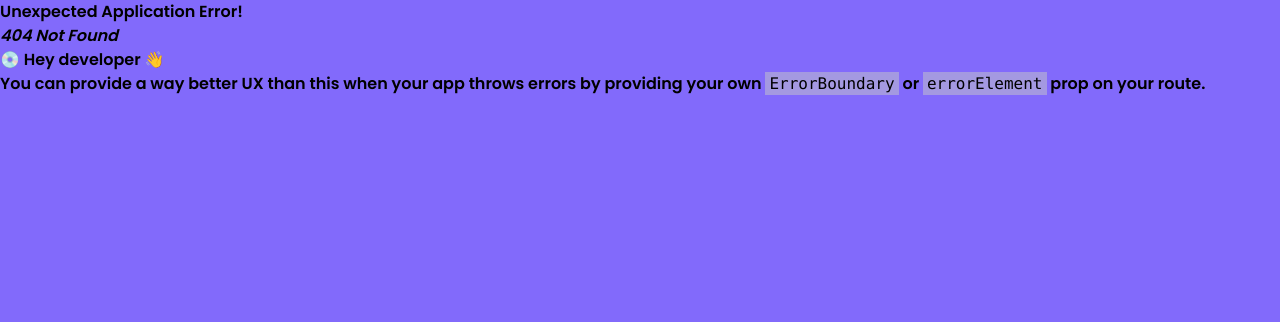
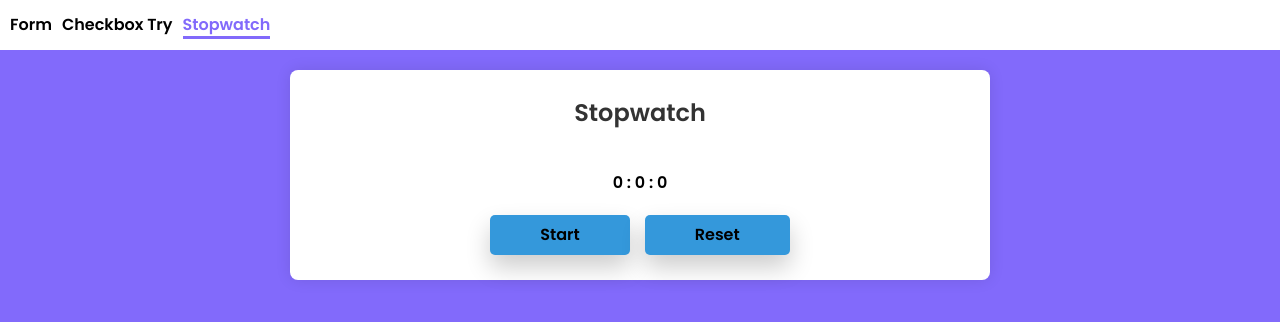
Before and after one commit to vikasdev66/interview-projects, a React (Create React App) app: page /stopwatch in a window 1280 px wide. Before the commit this address had no page. Shown: the top 322 px of the page. Built offline with nearby package versions, Linux system fonts and the light colour scheme.

Commit message:
stopwatch created

```diff
--- a/src/App.js
+++ b/src/App.js
@@ -1,4 +1,4 @@
-import { FormTry, CheckboxTry } from "./components/index";
+import { FormTry, CheckboxTry, Stopwatch } from "./components/index";
 import { RouterProvider, createBrowserRouter } from "react-router-dom";
 import Layout from "./Layout";
 import "./App.css";
@@ -10,6 +10,7 @@ const router = createBrowserRouter([
     children: [
       { path: "/", element: <FormTry /> },
       { path: "/checkboxTry", element: <CheckboxTry /> },
+      { path: "/stopwatch", element: <Stopwatch /> },
     ],
   },
 ]);
--- a/src/components/Navbar/Navbar.jsx
+++ b/src/components/Navbar/Navbar.jsx
@@ -22,6 +22,14 @@ export function Navbar() {
             Checkbox Try
           </NavLink>
         </li>
+        <li>
+          <NavLink
+            to="/stopwatch"
+            className={(isActive) => `navLink ${isActive.isActive ? "isActiveNav" : ""}`}
+          >
+            Stopwatch
+          </NavLink>
+        </li>
       </ul>
     </nav>
   );
--- /dev/null
+++ b/src/components/Stopwatch/Stopwatch.css
@@ -0,0 +1,15 @@
+.stopwatch-btn-container{
+    margin-top: 20px;
+    display: flex;
+    gap: 15px;
+}
+
+.stopwatch-btn-container button {
+  padding: 0.5rem 3.125rem;
+  text-align: center;
+  background-color: #3498db;
+  border: none;
+  border-radius: 0.3125rem;
+  box-shadow: 0 12px 24px 0 rgba(0, 0, 0, 0.2);
+  cursor: pointer;
+}
--- /dev/null
+++ b/src/components/Stopwatch/Stopwatch.jsx
@@ -0,0 +1,50 @@
+import React, { useRef, useState } from "react";
+import "./Stopwatch.css";
+
+export function Stopwatch() {
+  const intervalRef = useRef(null);
+  const [timer, setTimer] = useState(0);
+  const [start, setStart] = useState(false);
+  const handleStart = () => {
+    if (!start) {
+      intervalRef.current = setInterval(() => {
+        setTimer((prev) => prev + 1);
+      }, 1000);
+      setStart(true);
+      return;
+    }
+    clearInterval(intervalRef.current);
+    setStart(false);
+  };
+  return (
+    <div className="main-container">
+      <div className="container">
+        <header>Stopwatch</header>
+        <div className="stopwatch-container flex flex-col items-center justify-center mt-10">
+          <div>
+            {Math.floor(timer / 60 / 60)} : {Math.floor((timer / 60) % 60)} :{" "}
+            {Math.floor(timer % 60)}
+          </div>
+          <div className="stopwatch-btn-container">
+            <button
+              onClick={() => {
+                handleStart(!start);
+              }}
+            >
+              {start ? "Pause" : "Start"}
+            </button>
+            <button
+              onClick={() => {
+                clearInterval(intervalRef.current);
+                setStart(false);
+                setTimer(0);
+              }}
+            >
+              Reset
+            </button>
+          </div>
+        </div>
+      </div>
+    </div>
+  );
+}
--- a/src/components/index.js
+++ b/src/components/index.js
@@ -1,3 +1,4 @@
 export { FormTry } from "./FormTry/FormTry";
 export { CheckboxTry } from "./CheckboxTry/CheckboxTry";
 export { Navbar } from "./Navbar/Navbar";
+export { Stopwatch } from "./Stopwatch/Stopwatch";
```
